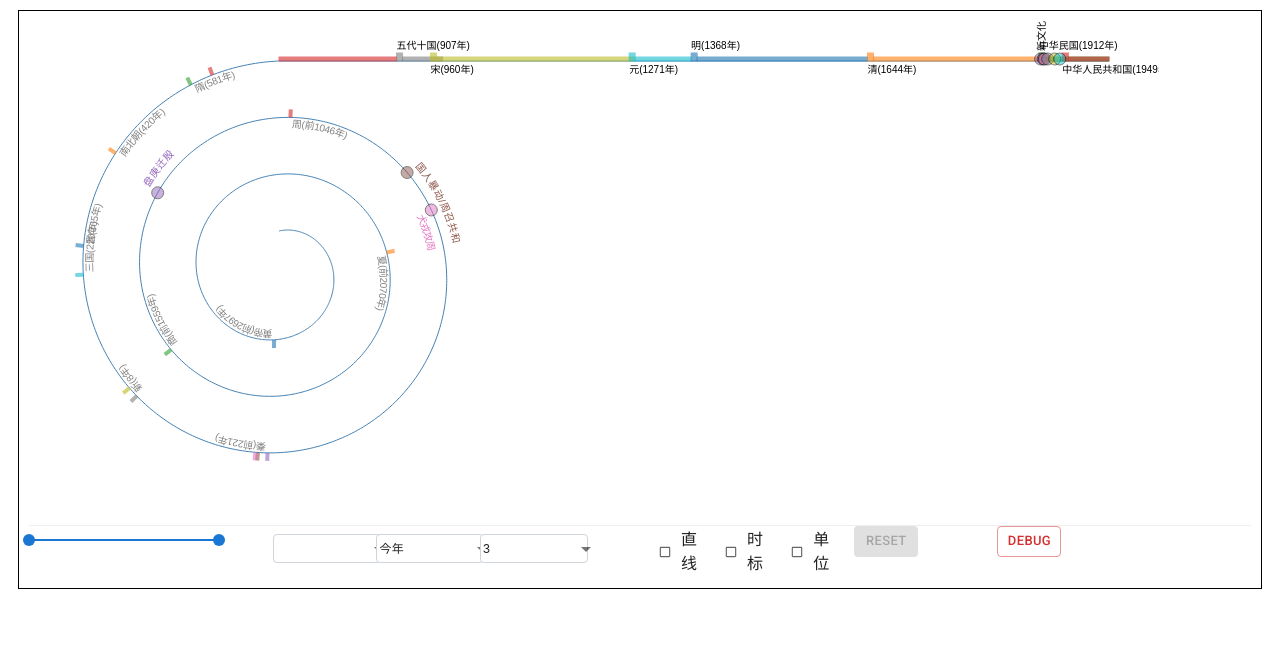
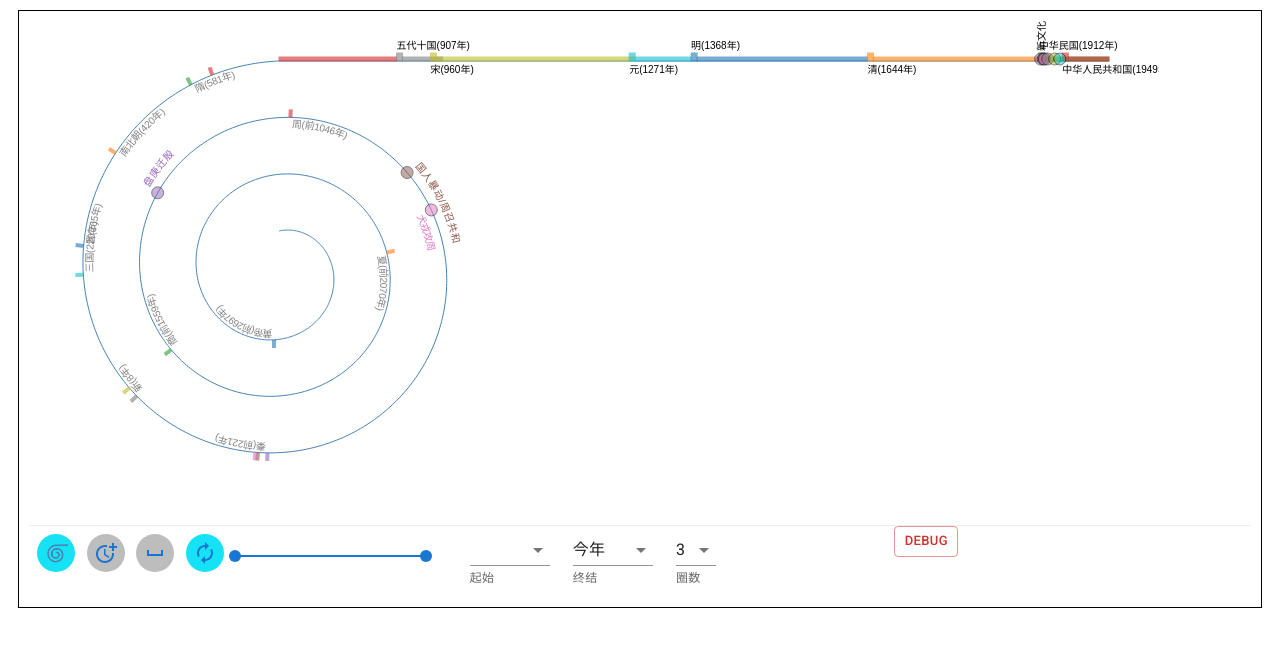
Before and after one commit to syao1979/timeline, a React (Create React App) app: page / in a window 1280 px wide. Shown: the top 646 px of the page. Built offline with nearby package versions, Linux system fonts and the light colour scheme.

Commit message:
pop menu and avarta controls

```diff
--- /dev/null
+++ b/src/components/Controls/AvertarCtl.jsx
@@ -0,0 +1,45 @@
+import React from "react";
+
+import Avatar from "@mui/material/Avatar";
+import SpaceBarIcon from "@mui/icons-material/SpaceBar";
+import MoreTimeIcon from "@mui/icons-material/MoreTime";
+import AutorenewIcon from "@mui/icons-material/Autorenew";
+import Tooltip from "@mui/material/Tooltip";
+
+import SpiralIcon from "../../assets/images/spiral.png";
+
+import classes from "./Controls.module.css";
+export const TYPE_SPIRAL = "TYPE_SPIRAL";
+export const TYPE_MARK = "TYPE_MARK";
+export const TYPE_SCALE = "TYPE_SCALE";
+export const TYPE_RESET = "TYPE_RESET";
+
+const AvertarCtl = ({ type, label, callback, checked, size }) => {
+  const style = { width: 24, height: 24, color: "#1974D2" };
+
+  const getIcon = () => {
+    return type === TYPE_SPIRAL ? (
+      <img src={SpiralIcon} style={style} />
+    ) : type === TYPE_MARK ? (
+      <MoreTimeIcon style={style} />
+    ) : type === TYPE_SCALE ? (
+      <SpaceBarIcon style={style} />
+    ) : type === TYPE_RESET ? (
+      <AutorenewIcon style={style} />
+    ) : null;
+  };
+  const width = size ? size : 38;
+  const height = width;
+  return (
+    <Tooltip title={label} placement="top" arrow>
+      <Avatar
+        sx={{ bgcolor: checked ? "#16E2F5" : "", width, height, margin: 1 }}
+        onClick={callback}
+      >
+        {getIcon()}
+      </Avatar>
+    </Tooltip>
+  );
+};
+
+export default AvertarCtl;
--- a/src/components/Controls/MoreMenu.jsx
+++ b/src/components/Controls/MoreMenu.jsx
@@ -40,6 +40,7 @@ const MoreMenu = ({ children }) => {
           vertical: "top",
           horizontal: "left",
         }}
+        className={classes.Menu}
       >
         {children?.map((d, idx) => {
           return (
--- a/src/components/Controls/RangeCtl.jsx
+++ b/src/components/Controls/RangeCtl.jsx
@@ -9,11 +9,8 @@ const TimelineRange = ({
   limits, // min and max of the range
   value, // current value
   handleChange,
-  width = 300,
-  marginTop = 25,
 }) => {
   return (
-    // <Box sx={{ width }} style={{ marginTop, marginLeft: 20 }}>
     <Slider
       min={limits[0]}
       max={limits[1]}
@@ -24,8 +21,8 @@ const TimelineRange = ({
       // valueLabelDisplay="on"
       size="small"
       valueLabelFormat={(value) => <div>{normalizeYear(value)}</div>}
+      style={{ marginTop: 16 }}
     />
-    // </Box>
   );
 };
 
--- a/src/components/Controls/SelectCtl.jsx
+++ b/src/components/Controls/SelectCtl.jsx
@@ -1,65 +1,21 @@
 import React from "react";
-import { styled } from "@mui/material/styles";
 import MenuItem from "@mui/material/MenuItem";
 import FormControl from "@mui/material/FormControl";
 import Select from "@mui/material/Select";
 import InputLabel from "@mui/material/InputLabel";
-import InputBase from "@mui/material/InputBase";
-
-const BootstrapInput = styled(InputBase)(({ theme }) => ({
-  "label + &": {
-    marginTop: theme.spacing(3),
-  },
-  "& .MuiInputBase-input": {
-    borderRadius: 4,
-    position: "relative",
-    backgroundColor: theme.palette.background.paper,
-    border: "1px solid #ced4da",
-    fontSize: 12,
-    padding: "2px",
-    width: 80,
-    transition: theme.transitions.create(["border-color", "box-shadow"]),
-    // Use the system font instead of the default Roboto font.
-    fontFamily: [
-      "-apple-system",
-      "BlinkMacSystemFont",
-      '"Segoe UI"',
-      "Roboto",
-      '"Helvetica Neue"',
-      "Arial",
-      "sans-serif",
-      '"Apple Color Emoji"',
-      '"Segoe UI Emoji"',
-      '"Segoe UI Symbol"',
-    ].join(","),
-    "&:focus": {
-      borderRadius: 4,
-      borderColor: "#80bdff",
-      boxShadow: "0 0 0 0.2rem rgba(0,123,255,.25)",
-    },
-  },
-}));
+import FormHelperText from "@mui/material/FormHelperText";
 
 const SelectCtl = ({ label, value, valueArray, handleChange, width }) => {
   const selectw = width ? width : 40;
   // console.log(valueArray, "[SelectCtl]");
   return (
     <div style={{ marginLeft: 20 }}>
-      <FormControl
-        variant="standard"
-        size="small"
-        sx={{ m: 1, minWidth: selectw, maxHeight: 20 }}
-      >
-        {/* <InputLabel id="demo-simple-select-standard-label">{label}</InputLabel> */}
-
+      <FormControl variant="standard" sx={{ m: 1, minWidth: selectw }}>
         <Select
-          labelId={`${label}-select`}
-          id={`${label}-select`}
           value={value}
           onChange={handleChange}
-          //   label={label}
-          style={{ padding: "0px 10px" }}
-          input={<BootstrapInput />}
+          displayEmpty
+          inputProps={{ "aria-label": "Without label" }}
         >
           {valueArray.map((val) => (
             <MenuItem key={`${label}-${val}`} value={val}>
@@ -67,6 +23,7 @@ const SelectCtl = ({ label, value, valueArray, handleChange, width }) => {
             </MenuItem>
           ))}
         </Select>
+        <FormHelperText>{label}</FormHelperText>
       </FormControl>
     </div>
   );
--- a/src/components/D3/TimelineSpiral/TimelineSpiral.jsx
+++ b/src/components/D3/TimelineSpiral/TimelineSpiral.jsx
@@ -11,8 +11,13 @@ import { select } from "d3";
 import timelineData from "../../../assets/data/timeline";
 import RangeCtl from "../../Controls/RangeCtl";
 import SelectCtl from "../../Controls/SelectCtl";
-import CheckCtl from "../../Controls/CheckCtl";
 import MoreMenu from "../../Controls/MoreMenu";
+import AvertaCtl, {
+  TYPE_SPIRAL,
+  TYPE_MARK,
+  TYPE_SCALE,
+  TYPE_RESET,
+} from "../../Controls/AvertarCtl";
 
 import { normalizeYear, cleanNameString } from "../../../utils/Formatter";
 
@@ -30,6 +35,7 @@ const SPIRAL_LOOP_ARRAY = [2, 3, 4, 5, 6, 7, 8, 9, 10, 11, 12, 13, 14, 15, 16];
 const THIS_YEAR = new Date().getFullYear();
 const TIMEBUTT_END = [THIS_YEAR, "今年"];
 const ROTATE = false;
+const LINE_SIZE = 1;
 
 const TimelineSpiral = () => {
   // let ZOOMER = null;
@@ -95,7 +101,7 @@ const TimelineSpiral = () => {
     //- need to reset zoom but can't save the zoom object from zoom init;
     //- use redirect instead;
     const loc = window.location;
-    console.log(loc.host, param, loc.pathname, "[refresh]");
+    // console.log(loc.host, param, loc.pathname, "[refresh]");
     window.location.href = `${loc.protocol}//${loc.host}${loc.pathname}${param}`;
     // navigate(param);
   };
@@ -360,6 +366,7 @@ const TimelineSpiral = () => {
         .attr("id", "spiral")
         .attr("d", spiralConfig.spiral)
         .style("fill", "none")
+        .attr("stroke-width", LINE_SIZE)
         .style("stroke", "steelblue");
     }
     drawSpiralGroup();
@@ -791,7 +798,7 @@ const TimelineSpiral = () => {
         .attr("class", "leader")
         .attr("height", (d) => 8) // const bar height
         .style("fill", (d) => groupColor(d.group))
-        .style("stroke", "stroke", "none")
+        .style("stroke", "none")
         .style("opacity", RECT_OPACITY)
         .attr(
           "transform",
@@ -1097,7 +1104,7 @@ const TimelineSpiral = () => {
       .append("line")
       .style("class", "tail-line")
       .style("stroke", "steelblue")
-      .style("stroke-width", 1)
+      .attr("stroke-width", LINE_SIZE)
       .attr("x1", data.tailX + +data.xShift)
       .attr("y1", data.tailY + data.yShift)
       .attr("x2", tailLen + +data.xShift)
@@ -1364,149 +1371,132 @@ const TimelineSpiral = () => {
     console.info(portrait, "debugFn");
   };
   // console.info(ZOOMER, "[DEBUG] render");
-  const controls = showControls ? (
-    portrait ? (
-      <MoreMenu
-        children={[
+
+  const spiralCtl = (
+    <AvertaCtl
+      key="spiral-ctl"
+      type={TYPE_SPIRAL}
+      label="螺线"
+      callback={() => updateURL("tail", !tailOnly)}
+      checked={!tailOnly}
+    />
+  );
+  const markCtl = (
+    <AvertaCtl
+      key="mark-ctl"
+      type={TYPE_MARK}
+      label="时标"
+      callback={() => updateURL("mark", !timeMark)}
+      checked={timeMark}
+    />
+  );
+  const scaleCtl = (
+    <AvertaCtl
+      type={TYPE_SCALE}
+      key="scale-ctl"
+      label="单位"
+      callback={() => updateURL("unit", !timeUnit)}
+      checked={timeUnit}
+    />
+  );
+  const loopCtl = (
+    <SelectCtl
+      key="select-ctl-loop"
+      label="圈数"
+      value={spiralLoop}
+      valueArray={SPIRAL_LOOP_ARRAY}
+      handleChange={(e) => updateURL("loops", e.target.value)}
+    />
+  );
+  const loopCmp = tailOnly ? null : (
+    <Grid item xs={1}>
+      {loopCtl}
+    </Grid>
+  );
+  const resetBtn = (
+    <AvertaCtl
+      type={TYPE_RESET}
+      key="reset-ctl"
+      label="复原"
+      callback={handleReset}
+      checked={true}
+    />
+  );
+
+  const yRangeCtl = (
     <RangeCtl
       key="range-ctl"
       limits={yearLimits}
       value={yearWindow}
       handleChange={handleYearRangeChange}
       width={150}
-          />,
+    />
+  );
+
+  const yStartCtl = (
     <SelectCtl
       key="select-ctl-start"
-            label="始"
+      label="起始"
       value={timeHead ? timeHeadArray.rlookup[timeHead] : ""}
       valueArray={timeHeadArray.ordered?.map((d) => d[1])}
       handleChange={handleTimeHeadChange}
       width={80}
-          />,
+    />
+  );
+
+  const yEndCtl = (
     <SelectCtl
       key="select-ctl-end"
-            label="终"
+      label="终结"
       value={timeButt ? timeHeadArray.rlookup[timeButt] : TIMEBUTT_END[1]}
       valueArray={timeButtArray.ordered?.map((d) => d[1])}
       handleChange={handleTimeButtChange}
       width={80}
-          />,
-          <SelectCtl
-            key="select-ctl-loop"
-            label="圈数"
-            value={spiralLoop}
-            valueArray={SPIRAL_LOOP_ARRAY}
-            handleChange={(e) => updateURL("loops", e.target.value)}
-          />,
-          <CheckCtl
-            key="check-ctl-line"
-            label="直线"
-            callback={() => updateURL("tail", !tailOnly)}
-            checked={tailOnly}
-          />,
-          <CheckCtl
-            key="check-ctl-mark"
-            label="时标"
-            callback={() => updateURL("mark", !timeMark)}
-            checked={timeMark}
-          />,
-          <CheckCtl
-            key="check-ctl-scale"
-            label="单位"
-            callback={() => updateURL("unit", !timeUnit)}
-            checked={timeUnit}
-          />,
-          <Button
-            key="button-ctl-reset"
-            variant="contained"
-            color="primary"
-            size="small"
-            onClick={handleReset}
-            disabled={searchParamDataSize() === 0}
-            style={{ width: 100 }}
-          >
-            Reset
-          </Button>,
-        ]}
+    />
+  );
+
+  const controls = showControls ? (
+    portrait ? (
+      <MoreMenu
+        children={[
+          yRangeCtl,
+          yStartCtl,
+          yEndCtl,
+          tailOnly ? null : loopCtl,
+          [spiralCtl, markCtl, scaleCtl, resetBtn],
+        ].filter((d) => d !== null)}
       />
     ) : (
       <Box sx={{ flexGrow: 1 }}>
         <Grid container spacing={2}>
           <Grid item xs={2}>
-            <RangeCtl
-              limits={yearLimits}
-              value={yearWindow}
-              handleChange={handleYearRangeChange}
-              width={150}
-            />
+            <Grid container spacing={1}>
+              <Grid item xs={3}>
+                {spiralCtl}
               </Grid>
-          <Grid item xs={1}>
-            <SelectCtl
-              label="始"
-              value={timeHead ? timeHeadArray.rlookup[timeHead] : ""}
-              valueArray={timeHeadArray.ordered?.map((d) => d[1])}
-              handleChange={handleTimeHeadChange}
-              width={80}
-            />
+              <Grid item xs={3}>
+                {markCtl}
               </Grid>
-          <Grid item xs={1}>
-            <SelectCtl
-              label="终"
-              value={
-                timeButt ? timeHeadArray.rlookup[timeButt] : TIMEBUTT_END[1]
-              }
-              valueArray={timeButtArray.ordered?.map((d) => d[1])}
-              handleChange={handleTimeButtChange}
-              width={80}
-            />
+              <Grid item xs={3}>
+                {scaleCtl}
               </Grid>
-          <Grid item xs={2}>
-            <SelectCtl
-              label="圈数"
-              value={spiralLoop}
-              valueArray={SPIRAL_LOOP_ARRAY}
-              handleChange={(e) => updateURL("loops", e.target.value)}
-            />
-          </Grid>
-          <Grid item xs={2}>
-            <Grid container spacing={1}>
-              <Grid item xs={4}>
-                {" "}
-                <CheckCtl
-                  label="直线"
-                  callback={() => updateURL("tail", !tailOnly)}
-                  checked={tailOnly}
-                />{" "}
-              </Grid>
-              <Grid item xs={4}>
-                {" "}
-                <CheckCtl
-                  label="时标"
-                  callback={() => updateURL("mark", !timeMark)}
-                  checked={timeMark}
-                />
-              </Grid>
-              <Grid item xs={4}>
-                <CheckCtl
-                  label="单位"
-                  callback={() => updateURL("unit", !timeUnit)}
-                  checked={timeUnit}
-                />{" "}
+              <Grid item xs={3}>
+                {resetBtn}
               </Grid>
             </Grid>
           </Grid>
-
+          <Grid item xs={2}>
+            {yRangeCtl}
+          </Grid>
           <Grid item xs={1}>
-            <Button
-              variant="contained"
-              color="primary"
-              size="small"
-              onClick={handleReset}
-              disabled={searchParamDataSize() === 0}
-            >
-              Reset
-            </Button>
+            {yStartCtl}
           </Grid>
+          <Grid item xs={1}>
+            {yEndCtl}
+          </Grid>
+          {loopCmp}
+
+          <Grid item xs={1}></Grid>
           <Grid item xs={1}>
             {process.env.NODE_ENV === "development" ? (
               <Button
@@ -1532,7 +1522,6 @@ const TimelineSpiral = () => {
           <g />
         </svg>
       </div>
-
       <div style={{ display: "flex", width: "auto", alignItems: "center" }}>
         {controls}
       </div>
```
Also changed, not shown: src/components/Controls/Controls.module.css (+17 -0 lines), src/assets/images/spiral.png (added), 12 other files (tests, documents, lock files or other folders). Lines whose indentation alone changed are shown as unchanged.
